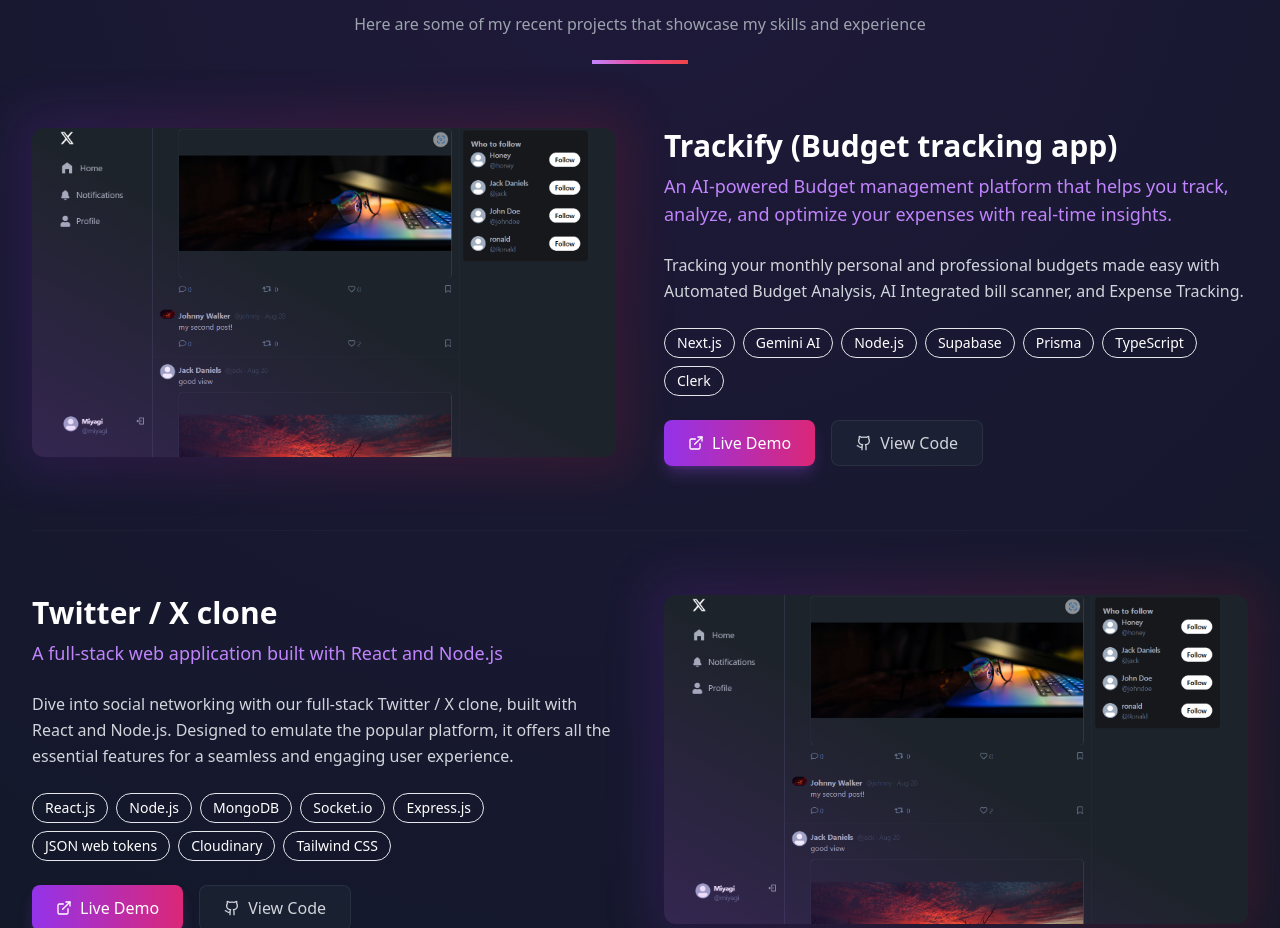
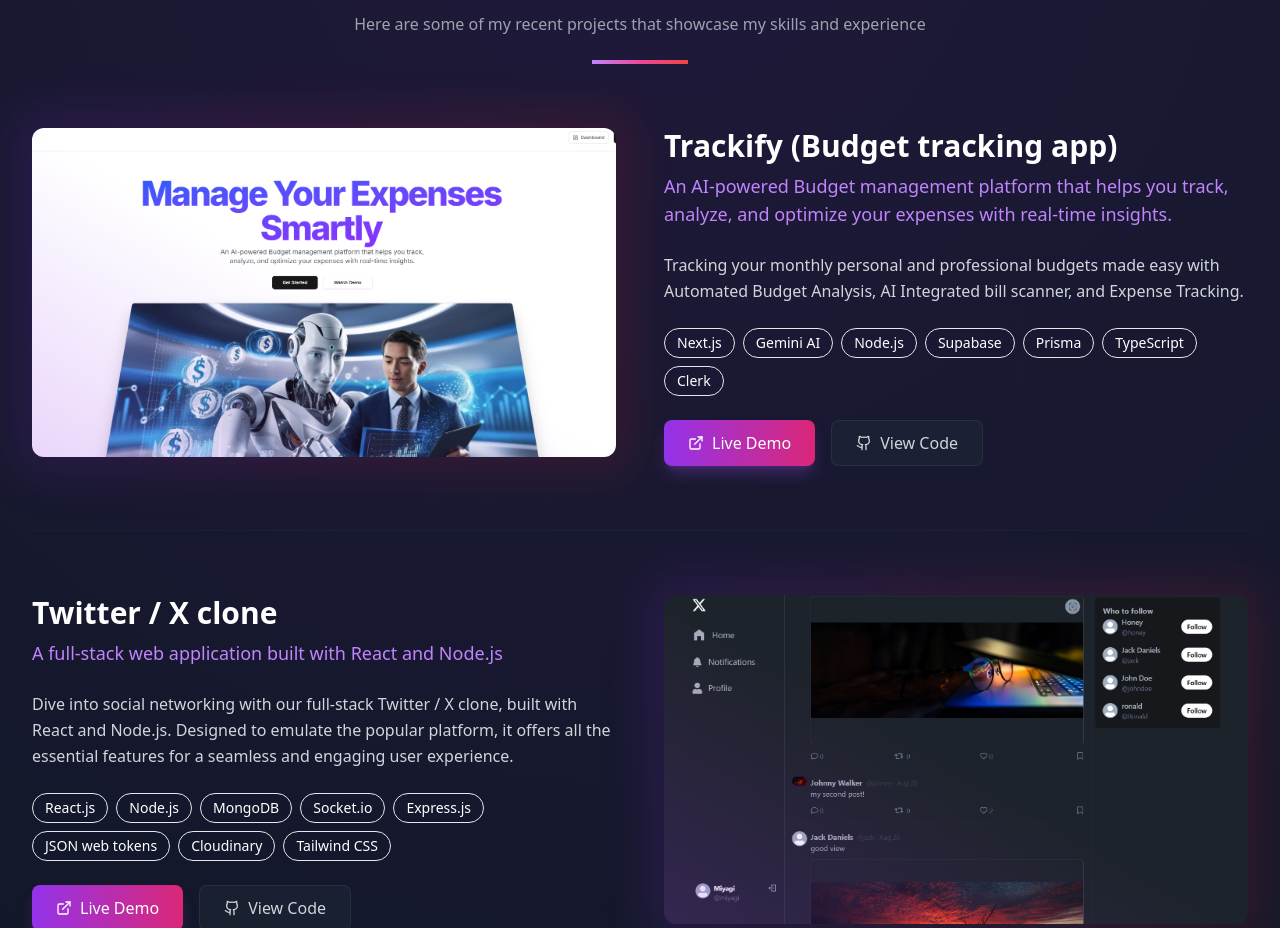
Before and after one commit to YashTirpude/Portfolio, a React (Vite) app: page / in a window 1280 px wide. Shown: the part 924-1852 px from the top of the page. Built offline with nearby package versions, Linux system fonts and the light colour scheme.

Commit message:
update thumbnail

```diff
--- a/src/data/projectData.ts
+++ b/src/data/projectData.ts
@@ -18,7 +18,7 @@
 
     longDescription:
       "Tracking your monthly personal and professional budgets made easy with Automated Budget Analysis, AI Integrated bill scanner, and Expense Tracking.",
-    image: "/twitter.png",
+    image: "/budget-tracker.png",
     tech: [
       { name: "Next.js", color: "bg-black" },
       { name: "Gemini AI", color: "bg-teal-500" },
```
Also changed, not shown: public/budget-tracker.png (added).
